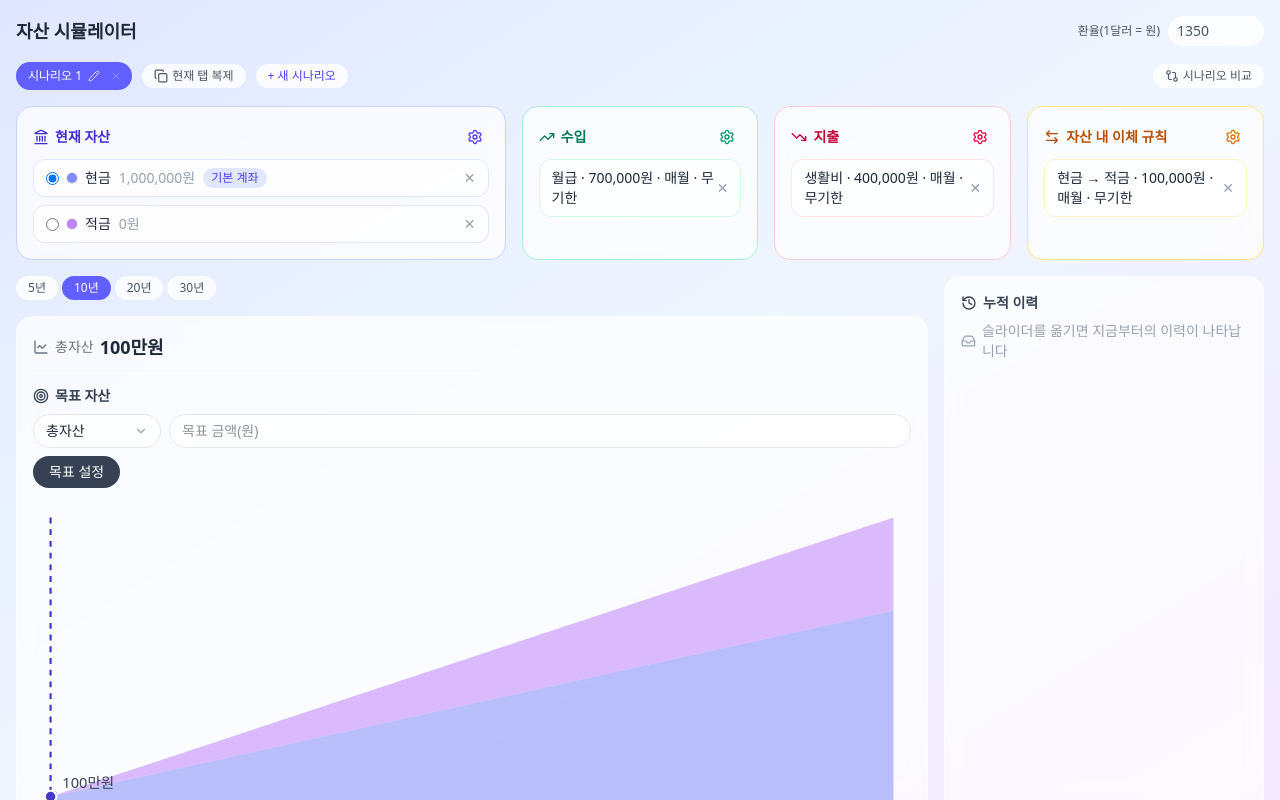
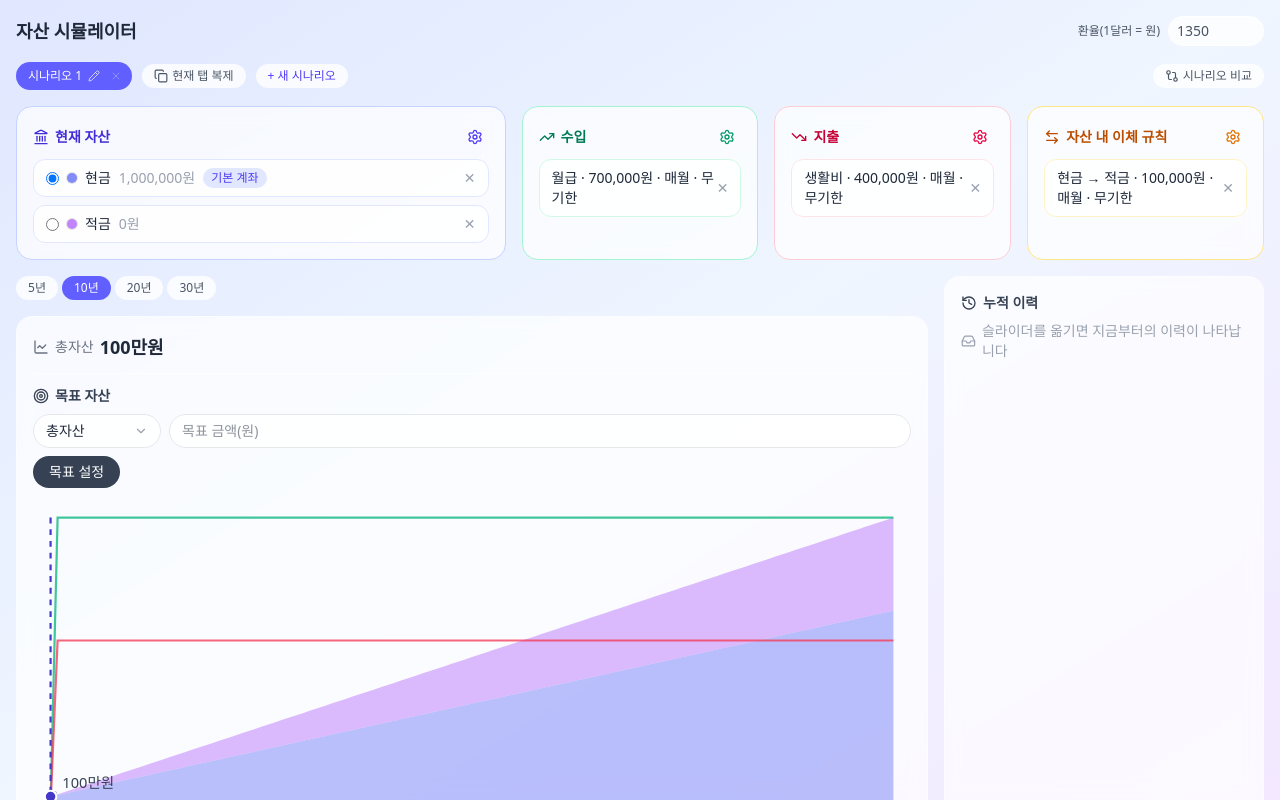
Before and after one commit to amaran-th/interactive-portfolio, a Next.js app: page /asset-simulator in a window 1280 px wide. Built offline with nearby package versions, Linux system fonts and the light colour scheme.

Commit message:
feat: 총자산 그래프에 수입·지출 라인을 겹쳐서 표시
월별 flow.incomeIn/expenseOut을 별도 스케일로 정규화해 총자산 영역
그래프 위에 초록(수입)·빨강(지출) 라인으로 오버레이. 범례도 추가

```diff
--- a/app/(portfolio)/playground/_sections/Works/6_AssetSimulator/AssetAreaChart.tsx
+++ b/app/(portfolio)/playground/_sections/Works/6_AssetSimulator/AssetAreaChart.tsx
@@ -140,6 +140,27 @@ export default function AssetAreaChart({
   const cursorY = scaleY(totalBalance);
   const nearRightEdge = cursorX > WIDTH - PADDING - 60;
 
+  const maxFlow = isEmpty
+    ? 1
+    : Math.max(
+        1,
+        ...snapshots.map((s) => Math.max(s.flow.incomeIn, s.flow.expenseOut)),
+      );
+  const scaleFlow = (value: number) =>
+    HEIGHT - PADDING - (value / maxFlow) * (HEIGHT - PADDING * 2);
+  const incomePoints = snapshots
+    .map(
+      (snapshot, i) =>
+        `${PADDING + i * stepX},${scaleFlow(snapshot.flow.incomeIn)}`,
+    )
+    .join(" ");
+  const expensePoints = snapshots
+    .map(
+      (snapshot, i) =>
+        `${PADDING + i * stepX},${scaleFlow(snapshot.flow.expenseOut)}`,
+    )
+    .join(" ");
+
   return (
     <div className="rounded-2xl border border-white/40 bg-white/70 p-4 backdrop-blur">
       {isEmpty ? (
@@ -196,6 +217,20 @@ export default function AssetAreaChart({
                 />
               </g>
             ))}
+            <polyline
+              points={incomePoints}
+              fill="none"
+              stroke="#10b981"
+              strokeWidth={1.5}
+              strokeOpacity={0.8}
+            />
+            <polyline
+              points={expensePoints}
+              fill="none"
+              stroke="#f43f5e"
+              strokeWidth={1.5}
+              strokeOpacity={0.8}
+            />
             <line
               x1={PADDING}
               y1={zeroY}
@@ -248,6 +283,14 @@ export default function AssetAreaChart({
                 {asset.name}
               </span>
             ))}
+            <span className="flex items-center gap-1">
+              <span className="h-0.5 w-3 rounded-full bg-emerald-500" />
+              수입
+            </span>
+            <span className="flex items-center gap-1">
+              <span className="h-0.5 w-3 rounded-full bg-rose-500" />
+              지출
+            </span>
           </div>
         </>
       )}
```
